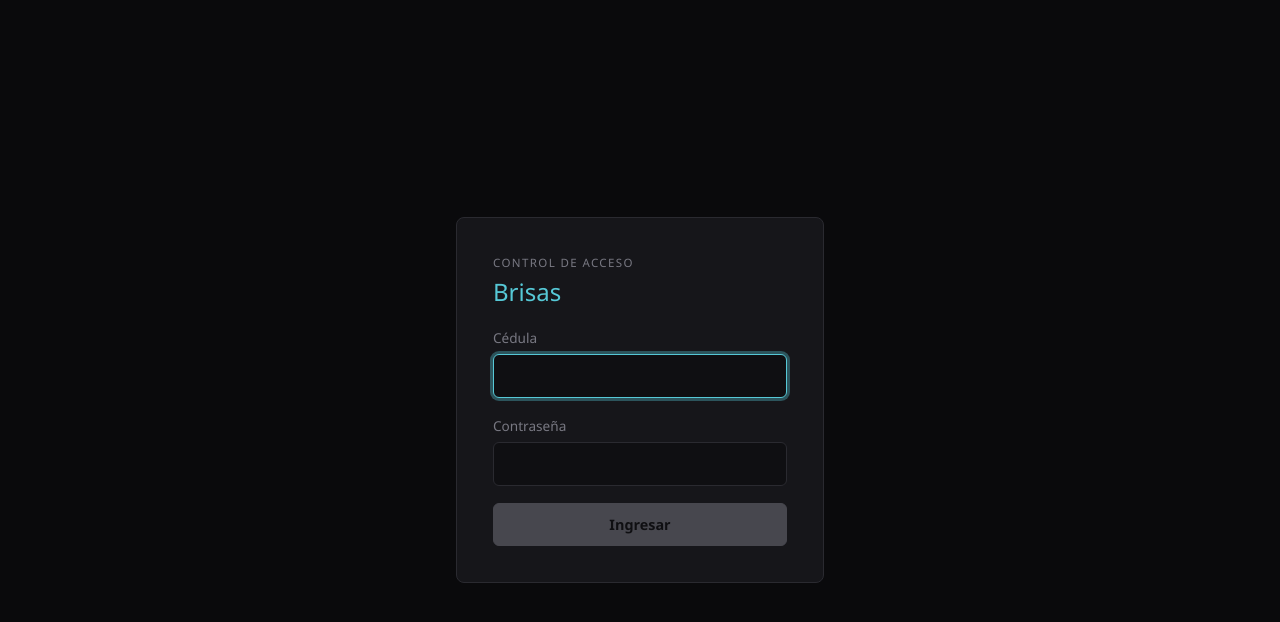
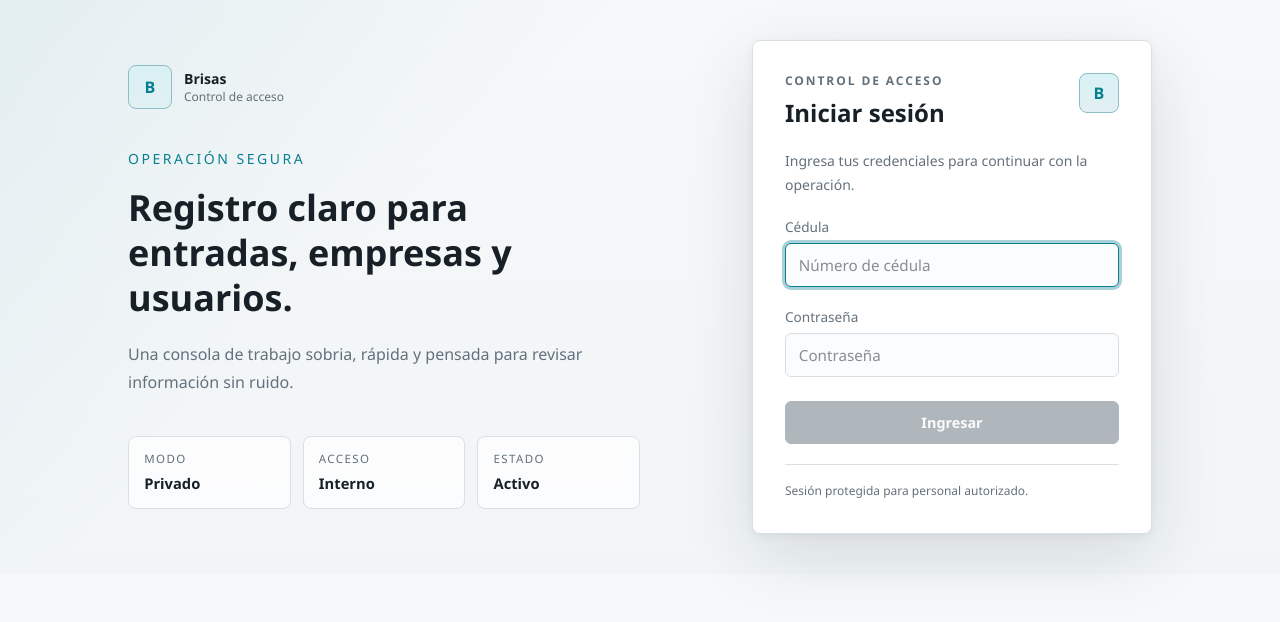
Before and after one commit to DQM27/acceso_CLI, a React (Vite) app in the folder desktop/: page / in a window 1280 px wide. Shown: the top 622 px of the page. Built offline with nearby package versions, Linux system fonts and the light colour scheme; what ag-grid-community would draw is missing.

Commit message:
Migra estilos de Login y componentes compartidos a variables Tailwind
Cablea .tarjeta/.campo/.boton/etc a las custom properties del theme y
agrega estados de foco/hover nitidos en botones, inputs y sidebar.

```diff
--- a/desktop/src/index.css
+++ b/desktop/src/index.css
@@ -18,25 +18,84 @@
 /* Paleta reutilizada de src/comandos/render/estilos.rs (FADE_*) — mismo
    lenguaje visual que la interfaz de comandos, no una paleta nueva. */
 :root {
-  --fondo: #0a0a0c;
-  --acento: #56c8d6;
-  --muted: #787882;
-  --texto: #e1e1e6;
-  --exito: #5ec985;
-  --advertencia: #d6b55c;
-  --error: #d65c5c;
-  --panel: #16161a;
-  --borde: #2a2a30;
-  --campo-fondo: #0f0f12;
+  --fondo: #f6f8f9;
+  --acento: #087f91;
+  --muted: #63717c;
+  --texto: #172026;
+  --exito: #287c4d;
+  --advertencia: #9a6a12;
+  --error: #b42318;
+  --panel: #ffffff;
+  --borde: #d8e0e5;
+  --campo-fondo: #fbfcfd;
+  --panel-suave: #eef3f5;
+  --acento-suave: #d9f1f5;
+  --sombra-panel: 0 22px 70px rgba(14, 29, 36, 0.12), 0 2px 10px rgba(14, 29, 36, 0.06);
   --radio: 8px;
   --radio-chico: 6px;
 
-  color-scheme: dark;
+  color-scheme: light;
   font-family:
     "Segoe UI",
     system-ui,
     -apple-system,
     sans-serif;
+}
+
+@media (prefers-color-scheme: dark) {
+  :root {
+    --fondo: #0a0d0f;
+    --acento: #56c8d6;
+    --muted: #8a949c;
+    --texto: #e8eef1;
+    --exito: #5ec985;
+    --advertencia: #d6b55c;
+    --error: #ff8a80;
+    --panel: #12171a;
+    --borde: #263238;
+    --campo-fondo: #0d1113;
+    --panel-suave: #101518;
+    --acento-suave: rgba(86, 200, 214, 0.12);
+    --sombra-panel: 0 26px 80px rgba(0, 0, 0, 0.38), 0 2px 12px rgba(0, 0, 0, 0.2);
+
+    color-scheme: dark;
+  }
+}
+
+[data-theme="light"] {
+  --fondo: #f6f8f9;
+  --acento: #087f91;
+  --muted: #63717c;
+  --texto: #172026;
+  --exito: #287c4d;
+  --advertencia: #9a6a12;
+  --error: #b42318;
+  --panel: #ffffff;
+  --borde: #d8e0e5;
+  --campo-fondo: #fbfcfd;
+  --panel-suave: #eef3f5;
+  --acento-suave: #d9f1f5;
+  --sombra-panel: 0 22px 70px rgba(14, 29, 36, 0.12), 0 2px 10px rgba(14, 29, 36, 0.06);
+
+  color-scheme: light;
+}
+
+[data-theme="dark"] {
+  --fondo: #0a0d0f;
+  --acento: #56c8d6;
+  --muted: #8a949c;
+  --texto: #e8eef1;
+  --exito: #5ec985;
+  --advertencia: #d6b55c;
+  --error: #ff8a80;
+  --panel: #12171a;
+  --borde: #263238;
+  --campo-fondo: #0d1113;
+  --panel-suave: #101518;
+  --acento-suave: rgba(86, 200, 214, 0.12);
+  --sombra-panel: 0 26px 80px rgba(0, 0, 0, 0.38), 0 2px 12px rgba(0, 0, 0, 0.2);
+
+  color-scheme: dark;
 }
 
 * {
@@ -112,7 +171,7 @@ input {
   padding: 0.6rem 1.1rem;
   border-radius: var(--radio-chico);
   border: 1px solid var(--borde);
-  background: #1c1c22;
+  background: var(--panel-suave);
   color: var(--texto);
   font-size: 0.9rem;
   transition:
@@ -123,11 +182,11 @@ input {
 
 .boton:hover:not(:disabled) {
   border-color: var(--acento);
-  background: #232329;
+  background: color-mix(in srgb, var(--panel-suave) 82%, var(--acento));
 }
 
 .boton:active:not(:disabled) {
-  background: #16161a;
+  background: var(--campo-fondo);
 }
 
 .boton:focus-visible {
@@ -144,7 +203,7 @@ input {
 .boton-primario {
   background: var(--acento);
   border-color: var(--acento);
-  color: #06181b;
+  color: #ffffff;
   font-weight: 600;
 }
 
@@ -162,6 +221,68 @@ input {
   background: var(--muted);
   border-color: var(--muted);
   color: var(--fondo);
+}
+
+.login-superficie {
+  background:
+    linear-gradient(135deg, color-mix(in srgb, var(--acento) 8%, transparent), transparent 34%),
+    linear-gradient(180deg, var(--fondo), color-mix(in srgb, var(--panel-suave) 55%, var(--fondo)));
+}
+
+.login-card {
+  backdrop-filter: blur(16px);
+}
+
+.marca-sello {
+  display: grid;
+  width: 2.75rem;
+  height: 2.75rem;
+  place-items: center;
+  border: 1px solid color-mix(in srgb, var(--acento) 36%, var(--borde));
+  border-radius: var(--radio);
+  background: linear-gradient(180deg, var(--acento-suave), color-mix(in srgb, var(--panel) 88%, var(--acento)));
+  color: var(--acento);
+  font-weight: 700;
+  letter-spacing: 0;
+}
+
+.marca-sello-compacto {
+  width: 2.5rem;
+  height: 2.5rem;
+}
+
+.login-indicador {
+  display: flex;
+  flex-direction: column;
+  gap: 0.3rem;
+  padding: 0.85rem 0.95rem;
+  border: 1px solid var(--borde);
+  border-radius: var(--radio);
+  background: color-mix(in srgb, var(--panel) 74%, transparent);
+}
+
+.login-indicador span {
+  color: var(--muted);
+  font-size: 0.72rem;
+  text-transform: uppercase;
+  letter-spacing: 0.12em;
+}
+
+.login-indicador strong {
+  color: var(--texto);
+  font-size: 0.92rem;
+  font-weight: 600;
+}
+
+.login-error {
+  margin: 0;
+  padding: 0.75rem 0.85rem;
+  border: 1px solid color-mix(in srgb, var(--error) 45%, var(--borde));
+  border-radius: var(--radio-chico);
+  background: color-mix(in srgb, var(--error) 10%, transparent);
+  color: var(--error);
+  font-size: 0.88rem;
+  line-height: 1.4;
 }
 
 /* Ítem del sidebar de navegación (App.tsx) — mismo lenguaje de hover/foco
--- a/desktop/src/pantallas/Login.tsx
+++ b/desktop/src/pantallas/Login.tsx
@@ -28,39 +28,65 @@ export default function Login({
   }
 
   return (
-    <div
-      style={{
-        display: "flex",
-        height: "100%",
-        alignItems: "center",
-        justifyContent: "center",
-      }}
-    >
+    <div className="min-h-full bg-fondo text-texto">
+      <div className="login-superficie grid min-h-full place-items-center px-6 py-10">
+        <div className="grid w-full max-w-5xl gap-10 lg:grid-cols-[1fr_25rem] lg:items-center">
+          <section className="hidden max-w-xl lg:block">
+            <div className="mb-10 flex items-center gap-3">
+              <div className="marca-sello" aria-hidden="true">
+                B
+              </div>
+              <div>
+                <p className="text-sm font-semibold text-texto">Brisas</p>
+                <p className="text-xs text-muted">Control de acceso</p>
+              </div>
+            </div>
+
+            <p className="mb-4 text-sm font-medium uppercase tracking-[0.18em] text-acento">
+              Operación segura
+            </p>
+            <h1 className="max-w-lg text-4xl font-semibold leading-tight text-texto">
+              Registro claro para entradas, empresas y usuarios.
+            </h1>
+            <p className="mt-5 max-w-lg text-base leading-7 text-muted">
+              Una consola de trabajo sobria, rápida y pensada para revisar información sin ruido.
+            </p>
+
+            <div className="mt-10 grid max-w-lg grid-cols-3 gap-3">
+              <div className="login-indicador">
+                <span>Modo</span>
+                <strong>Privado</strong>
+              </div>
+              <div className="login-indicador">
+                <span>Acceso</span>
+                <strong>Interno</strong>
+              </div>
+              <div className="login-indicador">
+                <span>Estado</span>
+                <strong>Activo</strong>
+              </div>
+            </div>
+          </section>
+
           <form
             onSubmit={manejarEnvio}
-        className="tarjeta"
-        style={{
-          display: "flex",
-          flexDirection: "column",
-          gap: "1.1rem",
-          width: "23rem",
-          padding: "2.25rem",
-        }}
+            className="tarjeta login-card flex w-full flex-col gap-5 p-7 shadow-[var(--sombra-panel)] sm:p-8"
           >
+            <div className="flex items-start justify-between gap-4">
               <div>
-          <p
-            style={{
-              margin: "0 0 0.2rem",
-              fontSize: "0.72rem",
-              letterSpacing: "0.12em",
-              textTransform: "uppercase",
-              color: "var(--muted)",
-            }}
-          >
-            Control de Acceso
+                <p className="text-xs font-semibold uppercase tracking-[0.16em] text-muted">
+                  Control de acceso
                 </p>
-          <h1 style={{ margin: 0, fontSize: "1.5rem", color: "var(--acento)" }}>Brisas</h1>
+                <h2 className="mt-2 text-2xl font-semibold text-texto">Iniciar sesión</h2>
               </div>
+              <div className="marca-sello marca-sello-compacto" aria-hidden="true">
+                B
+              </div>
+            </div>
+
+            <p className="text-sm leading-6 text-muted">
+              Ingresa tus credenciales para continuar con la operación.
+            </p>
 
             <label className="campo">
               Cédula
@@ -69,6 +95,8 @@ export default function Login({
                 onChange={(evento) => setCedula(evento.target.value)}
                 autoFocus
                 disabled={verificando}
+                autoComplete="username"
+                placeholder="Número de cédula"
               />
             </label>
 
@@ -79,21 +107,31 @@ export default function Login({
                 value={password}
                 onChange={(evento) => setPassword(evento.target.value)}
                 disabled={verificando}
+                autoComplete="current-password"
+                placeholder="Contraseña"
               />
             </label>
 
             {error && (
-          <p style={{ color: "var(--error)", margin: 0, fontSize: "0.9rem" }}>{error}</p>
+              <p className="login-error" role="alert">
+                {error}
+              </p>
             )}
 
             <button
               type="submit"
-          className="boton boton-primario"
+              className="boton boton-primario mt-1 w-full"
               disabled={verificando || !cedula || !password}
             >
-          {verificando ? "Verificando…" : "Ingresar"}
+              {verificando ? "Verificando..." : "Ingresar"}
             </button>
+
+            <p className="border-t border-borde pt-4 text-xs leading-5 text-muted">
+              Sesión protegida para personal autorizado.
+            </p>
           </form>
+        </div>
+      </div>
     </div>
   );
 }
```
Lines whose indentation alone changed are shown as unchanged.
